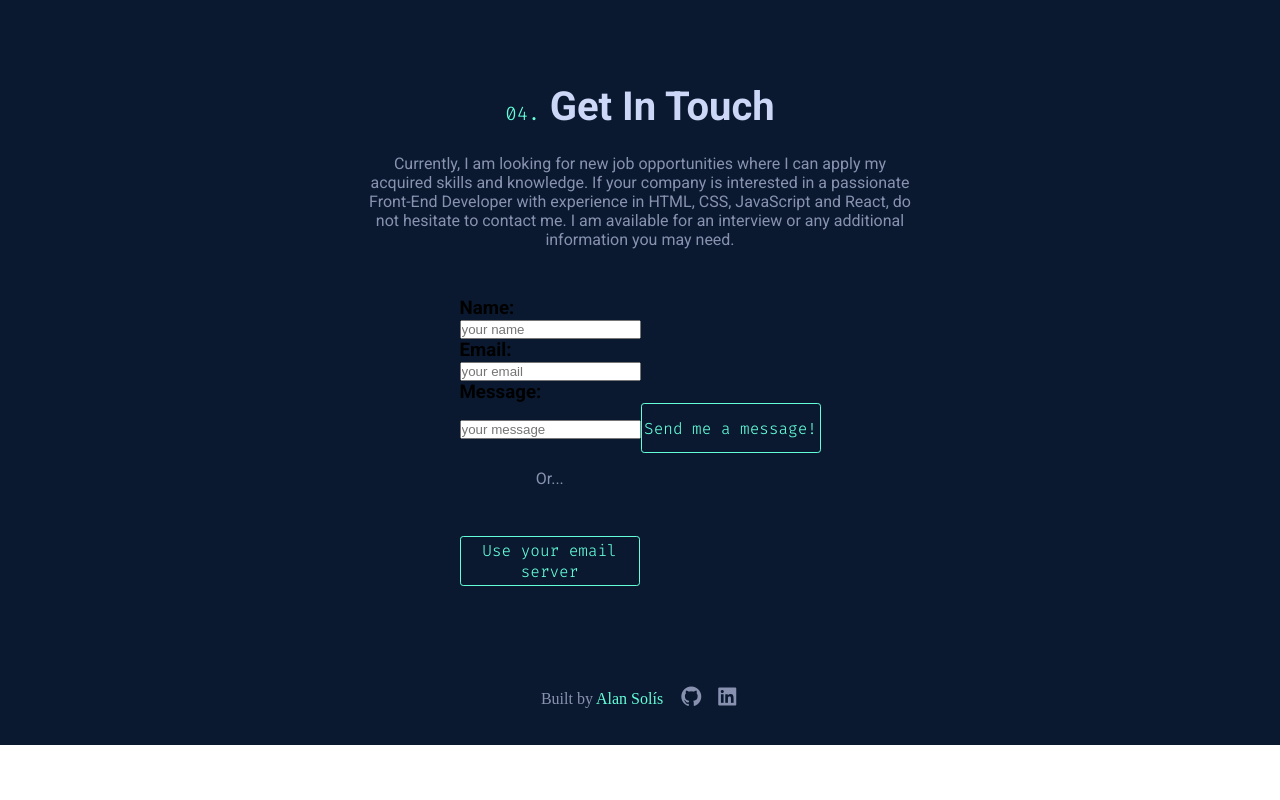
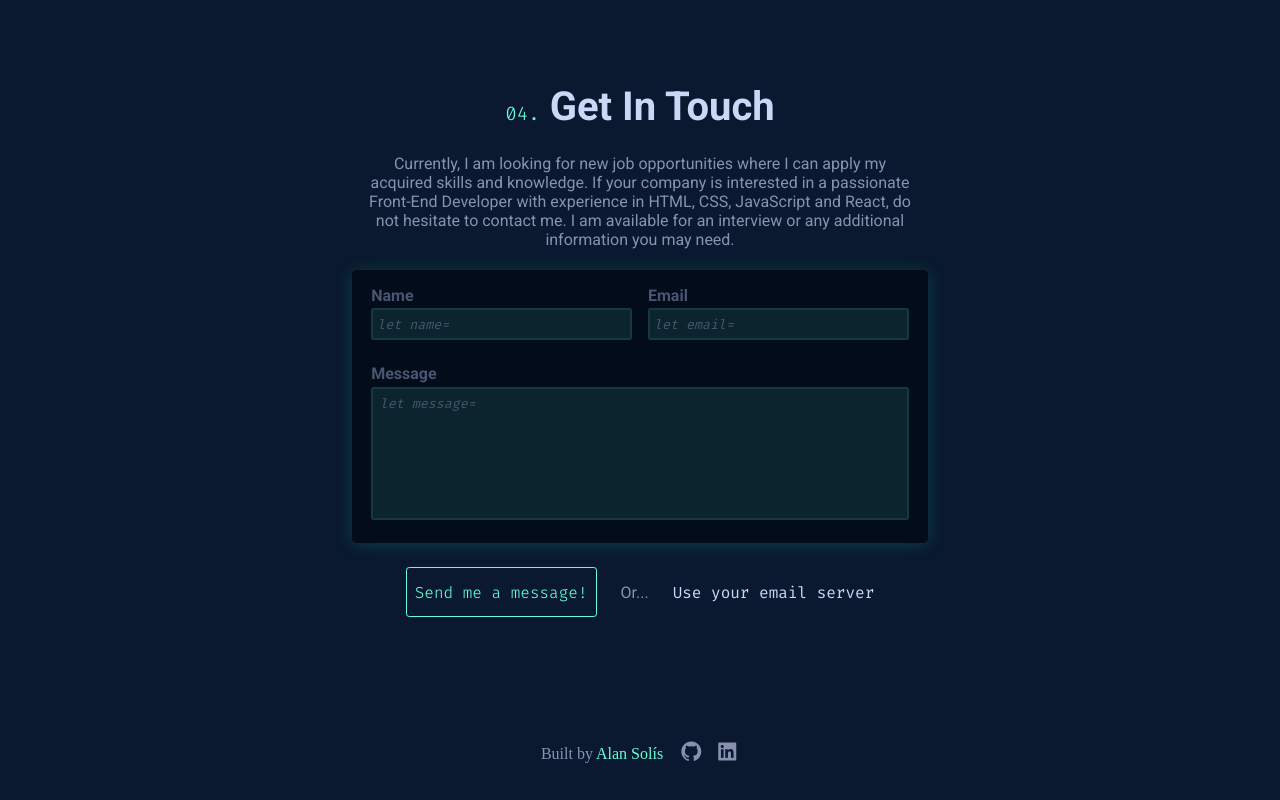
Before and after one commit to AlanS2405/portfolio, a React (Vite) app: page / in a window 1280 px wide. Shown: the part 3483-4283 px from the top of the page. Before the commit the page ends 4228 px from the top, so only its background shows below. Built offline with nearby package versions, Linux system fonts and the light colour scheme; a web font is replaced by a local one.

Commit message:
css contact form ready

```diff
--- a/src/Components/Contact.jsx
+++ b/src/Components/Contact.jsx
@@ -12,37 +12,45 @@ const Contact = ({ register, handleSubmit, submit }) => {
         and React, do not hesitate to contact me. I am available for an
         interview or any additional information you may need.
       </p>
-      <form onSubmit={handleSubmit(submit)}>
-        <h3>Name:</h3>
+
+      <form className="contact_form" onSubmit={handleSubmit(submit)}>
+        <div className="contact_fields">
+          <div>
+            <h3>Name</h3>
+            <input placeholder="let name=" {...register("name")} type="text" />
+          </div>
+          <div>
+            <h3>Email</h3>
             <input
               className=""
-          placeholder="your name"
-          {...register("name")}
-          type="text"
-        />
-        <h3>Email:</h3>
-        <input
-          className=""
-          placeholder="your email"
+              placeholder="let email="
               {...register("email")}
               type="text"
             />
-        <h3>Message:</h3>
-        <input
-          className=""
-          placeholder="your message"
+          </div>
+          <div className="contact_message">
+            <h3>Message</h3>
+            <textarea
+              className="field_message"
+              placeholder="let message= "
               {...register("message")}
               type="text"
             />
+          </div>
+        </div>
+        <div className="contact_btns">
           <button className="contact_btn" type="submit">
             <p>Send me a message!</p>
           </button>
-        <p className="contact_p">Or...</p>
-        <button className="contact_btn">
-          <a target="_blank" href="mailto:alan.solis.dev@gmail.com">
+          <p className="or">Or...</p>
+          <a
+            className="contact_link"
+            target="_blank"
+            href="mailto:alan.solis.dev@gmail.com"
+          >
             Use your email server
           </a>
-        </button>
+        </div>
       </form>
     </section>
   );
--- a/src/Components/Styles/Contact.css
+++ b/src/Components/Styles/Contact.css
@@ -29,12 +29,13 @@
 }
 
 .contact_btn {
-    width: 180px;
-    height: 50px;
+    min-height: 50px;
+    margin: 1.5em;
+    padding: 0.5em;
 
     background-color: var(--navy);
     color: var(--green);
-    font-size: 100%;
+    font-size: 0.8em;
     font-weight: 100;
     font-family: 'Fira Code', monospace;
 
@@ -52,6 +53,102 @@
     box-shadow: 0 .2rem 1rem rgba(11, 119, 92, 0.432);
 }
 
+.or {
+    color: var(--slate);
+}
+
+.contact_link {
+    text-align: center;
+    color: var(--lightest-slate);
+    margin: 1.5em;
+    font-size: 0.8em;
+    font-family: 'Fira Code', monospace;
+    transition: color 0.2s, background-color 0.2s;
+}
+
+.contact_link:hover {
+color: var(--green);
+text-shadow: 0 .1rem 1rem rgba(11, 119, 92, 0.432);
+text-decoration-line: underline;
+}
+
+.contact_form {
+    width: 90%;
+    display: flex;
+    flex-direction: column;
+    justify-content: center;
+    align-items: center;
+}
+
+.contact_fields {
+    position: relative;
+    display: grid;
+    grid-template-columns: 1fr 1fr;
+    grid-template-rows: 1fr;
+    gap: 1em;
+    width: 100%;
+    padding: 0.5em 1.2em 1.2em;
+    border-radius: 0.3em;
+    background-color: var(--dark-navy);
+    box-shadow: 0 .1rem 1rem rgba(11, 119, 92, 0.432);
+
+}
+
+.contact_fields h3 {
+    margin: 0.5em 0 0.2em;
+    color: var(--dark-slate);
+    font-size: 1rem;
+}
+
+.contact_fields input {
+    outline: none;
+    width: 100%;
+    padding: 0.5em 0.3em;
+    border: solid var(--green-tint) 0.2em;
+    border-radius: 0.2em;
+    background-color: var(--green-tint);
+    color: var(--light-slate);
+}
+
+.contact_fields input::placeholder {
+    font-family: 'Fira Code', monospace;
+    font-style: italic;
+    color: var(--dark-slate);
+}
+
+.contact_message {
+    grid-column: span 2;
+}
+
+.field_message {
+    resize: none;
+    font-family: 'Roboto', sans-serif;
+    outline: none;
+    width: 100%;
+    height: 10em;
+    padding: 0.5em 0.3em;
+    border: solid var(--green-tint) 0.2em;
+    border-radius: 0.2em;
+    background-color: var(--green-tint);
+    color: var(--light-slate);
+}
+
+.field_message::placeholder{
+    position: absolute;
+    top: 0.5em;
+    left: 0.5em;
+    font-family: 'Fira Code', monospace;
+    font-style: italic;
+    color: var(--dark-slate);
+}
+
+.contact_btns {
+    display: flex;
+    justify-content: center;
+    align-items: center;
+}
+
+
 /*--------------------------------------------------------------------------MEDIA QUERY*/
 
 @media (min-width: 750px) {
@@ -67,5 +164,17 @@
         text-align: center;
         padding: 1em;
         color: var(--slate);
+        margin-bottom: 0.3rem;
     }
+
+    .contact_form {
+        width: 50%;
+    }
+
+    .contact_btn{
+        font-size: 1em;
+    }
+    .contact_link{
+        font-size: 1em;
 }
+}
```
Lines whose indentation alone changed are shown as unchanged.
